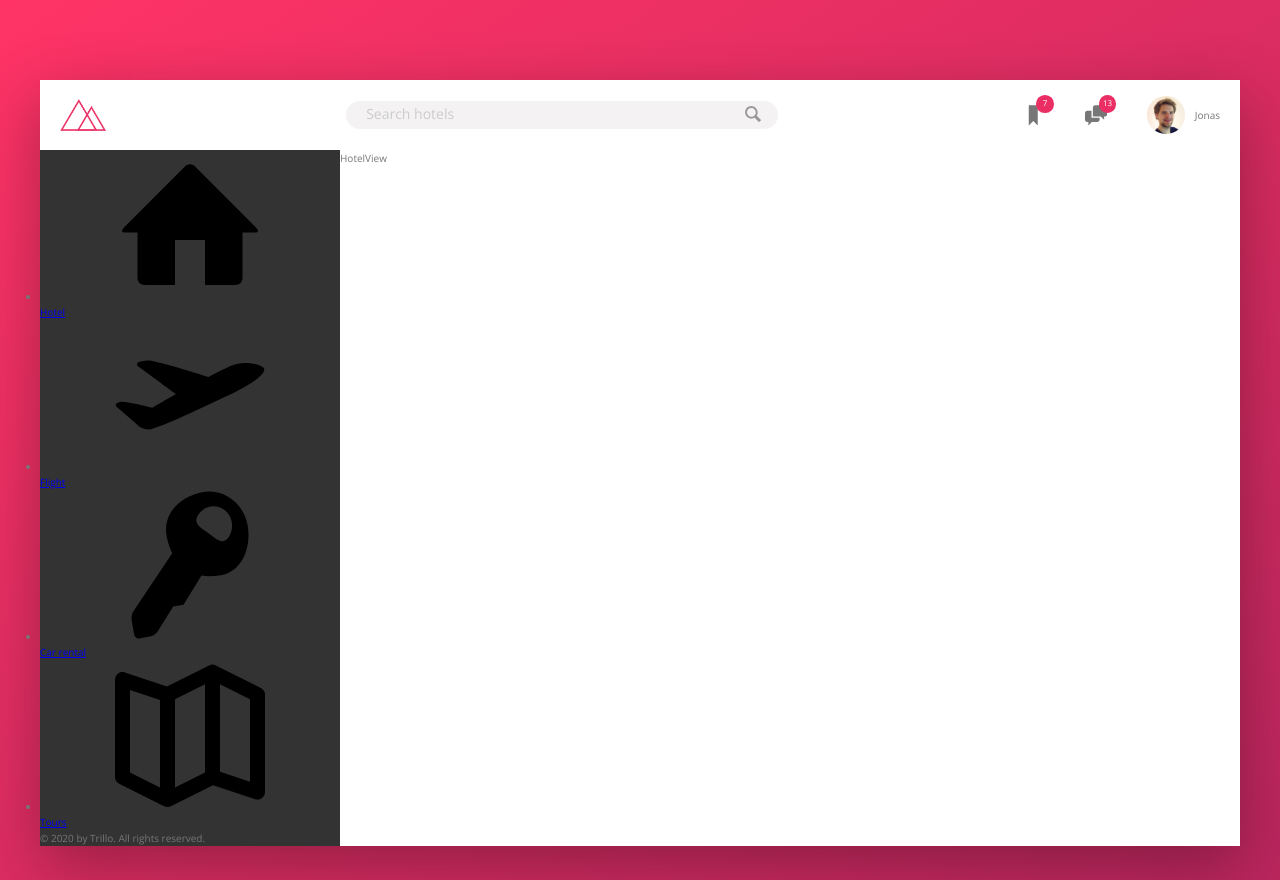
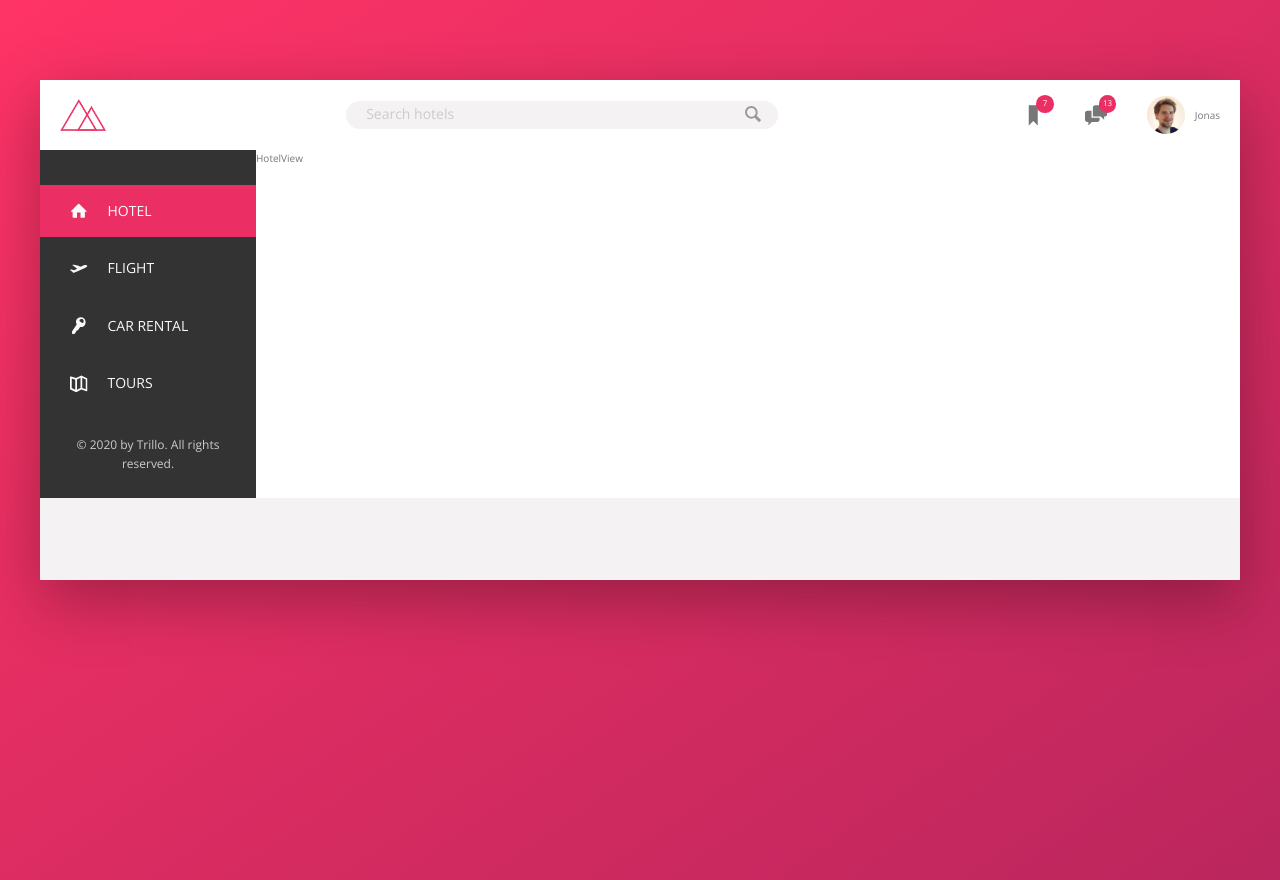
Before and after one commit to Alcapone-Fx/trillo, a React (Create React App) app: page / in a window 1280 px wide. Built offline with nearby package versions, Linux system fonts and the light colour scheme.

Commit message:
:lipstick: Add style to sidebar navigation

```diff
--- a/src/layout/sidebar/Sidebar.jsx
+++ b/src/layout/sidebar/Sidebar.jsx
@@ -7,7 +7,7 @@
   return (
     <nav className="sidebar">
       <ul className="side-nav">
-        <li className="side-nav__item">
+        <li className="side-nav__item side-nav__item--active">
           <a href="/" className="side-nav__link">
             <svg className="side-nav__icon">
               <use xlinkHref={`${sprite}#icon-home`}></use>
--- a/src/layout/sidebar/Sidebar.scss
+++ b/src/layout/sidebar/Sidebar.scss
@@ -1,5 +1,70 @@
 .sidebar {
   background-color: var(--color-grey-dark-1);
+  display: flex;
+  flex-direction: column;
+  flex: 0 0 18%;
+  justify-content: space-between;
+}
 
-  flex: 0 0 18%;
+.side-nav {
+  font-size: 1.4rem;
+  list-style: none;
+  margin-top: 3.5rem;
+
+  &__item {
+    position: relative;
+
+    &:not(:last-child) {
+      margin-bottom: 0.5rem;
+    }
+  }
+
+  &__item::before {
+    content: '';
+    background-color: var(--color-primary);
+    height: 100%;
+    left: 0;
+    position: absolute;
+    top: 0;
+    transition: transform 0.2s, width 0.4s cubic-bezier(1, 0, 0, 1) 0.2s,
+      background-color 0.1s;
+    transform: scaleY(0);
+    width: 3px;
+  }
+
+  &__item:hover::before,
+  &__item--active::before {
+    transform: scaleY(1);
+    width: 100%;
+  }
+
+  &__item:active::before {
+    background-color: var(--color-primary-light);
+  }
+
+  &__link:link,
+  &__link:visited {
+    align-items: center;
+    color: var(--color-grey-light-1);
+    display: flex;
+    padding: 1.5rem 3rem;
+    position: relative;
+    text-decoration: none;
+    text-transform: uppercase;
+    z-index: 1;
+  }
+
+  &__icon {
+    height: 1.75rem;
+    fill: currentColor;
+    margin-right: 2rem;
+    width: 1.75rem;
+  }
 }
+
+.legal {
+  color: var(--color-grey-light-4);
+  font-size: 1.2rem;
+  text-align: center;
+  padding: 2.5rem;
+}
```
